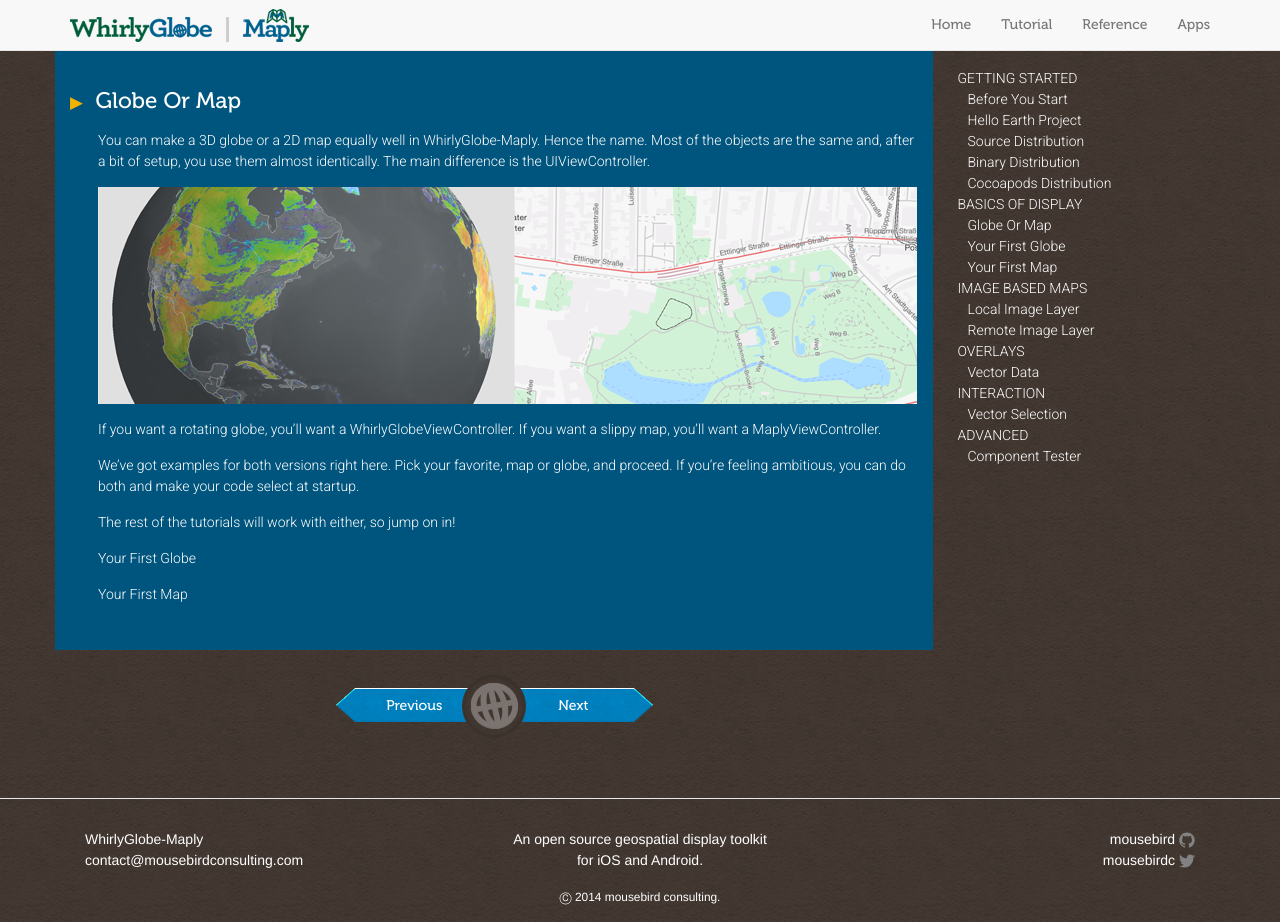
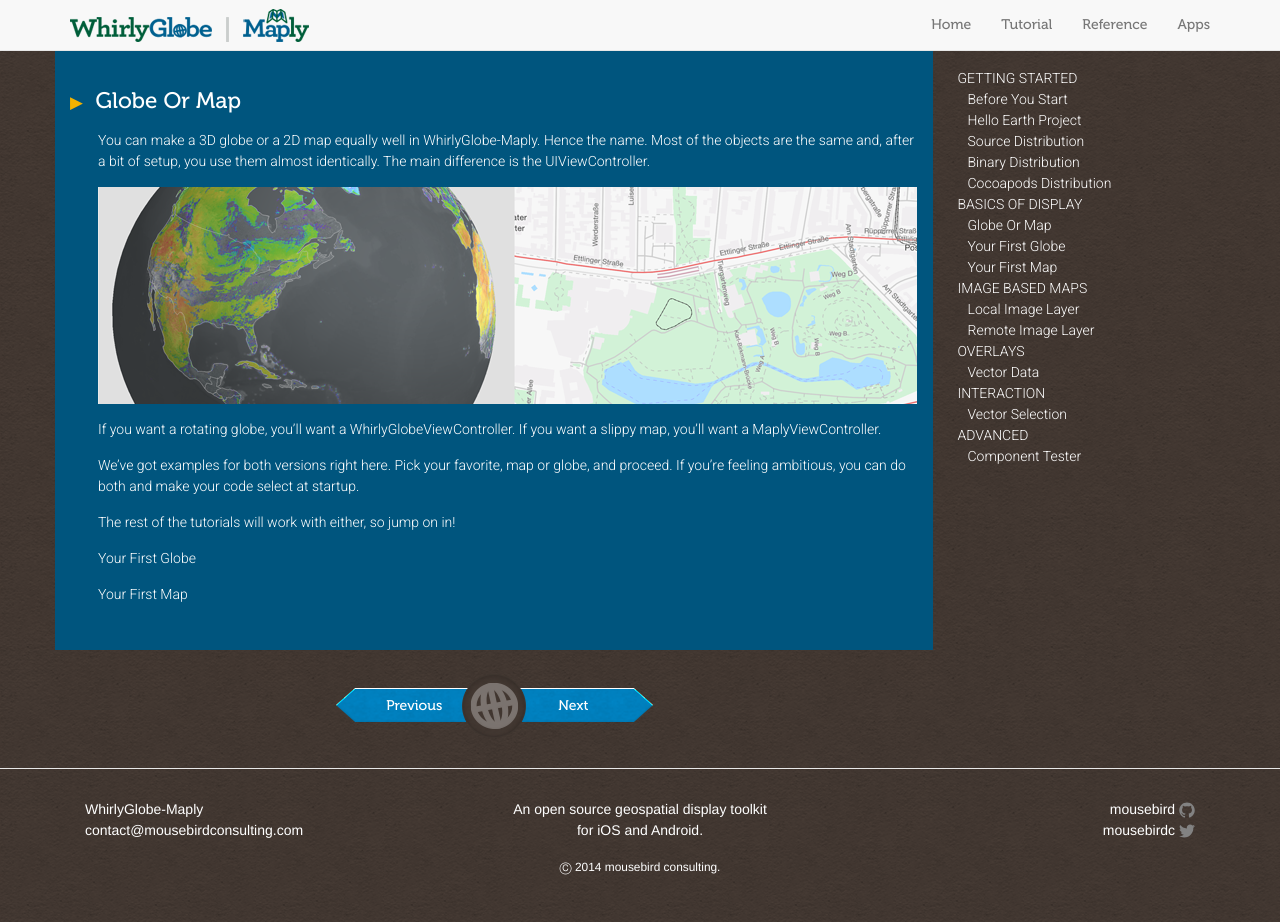
Before and after one commit to muruganandham/WhirlyGlobe-Maply-Site, a Jekyll site: the page built from tutorial/globe_or_map.md, in a window 1280 px wide and 922 px high. Built offline with Jekyll 4.4.1, drawn with Linux system fonts in a browser that asks for light colours; nearby versions of some CDN libraries; some web fonts are replaced.

Commit message:
Revert "fix footer to bottom regardless of too little content or sidebar"
This reverts commit be140ea72219165e484d64083e6bb47b857625e0.

Too many side effects.

```diff
--- a/_layouts/tutorial.html
+++ b/_layouts/tutorial.html
@@ -2,7 +2,6 @@
 <html>
   {% include head.html %}
   <body>
-    <div id="wrap">
     {% include header.html %}
 
     <div class="container">
@@ -135,7 +134,6 @@
       </div>
 
     </div>
-    </div>
 
     {% include footer.html %}
 
--- a/css/main.scss
+++ b/css/main.scss
@@ -5,8 +5,8 @@
 
 // Our variables
 $background-color: #443933; // supplemented with an image pattern below.
-$triangle-color-1: #f2b200;
-$triangle-color-2: #e84b38;
+$triangle-color-1:   #f2b200;
+$triangle-color-2:   #e84b38;
 
 $base-font-family: Helvetica, Arial, sans-serif;
 $base-font-size:   14px;
@@ -24,8 +24,6 @@ $grey-color-dark:  darken($grey-color, 25%);
 
 $on-palm:          600px;
 $on-laptop:        800px;
-
-$footer-height:    124px;
 
 // Overall
 // Scale It Down
@@ -46,22 +44,6 @@ h3 {
 h4 {
   font-size:       $base-font-size * 1.2;
 }
-
-html, body {
-  height: 100%;
-}
-
-// Wrapper for page content to push down footer
-#wrap {
-  min-height: 100%;
-  height: auto !important;
-  height: 100%;
-  /* Negative indent footer by its height */
-  margin: 0 auto -1 * $footer-height;
-  /* Pad bottom by footer height */
-  padding: 0 0 $footer-height;
-}
-
 // Background image
 //
 body {
@@ -232,9 +214,6 @@ a:active.prev, a:active.next {
 }
 
 // footer
-.site-footer {
-  height:     $footer-height;
-}
 .site-description {
   text-align: center;
 }
```
Also changed, not shown: tutorial/throwaway.md (deleted, +0 -6 lines). Lines whose indentation alone changed are shown as unchanged.
